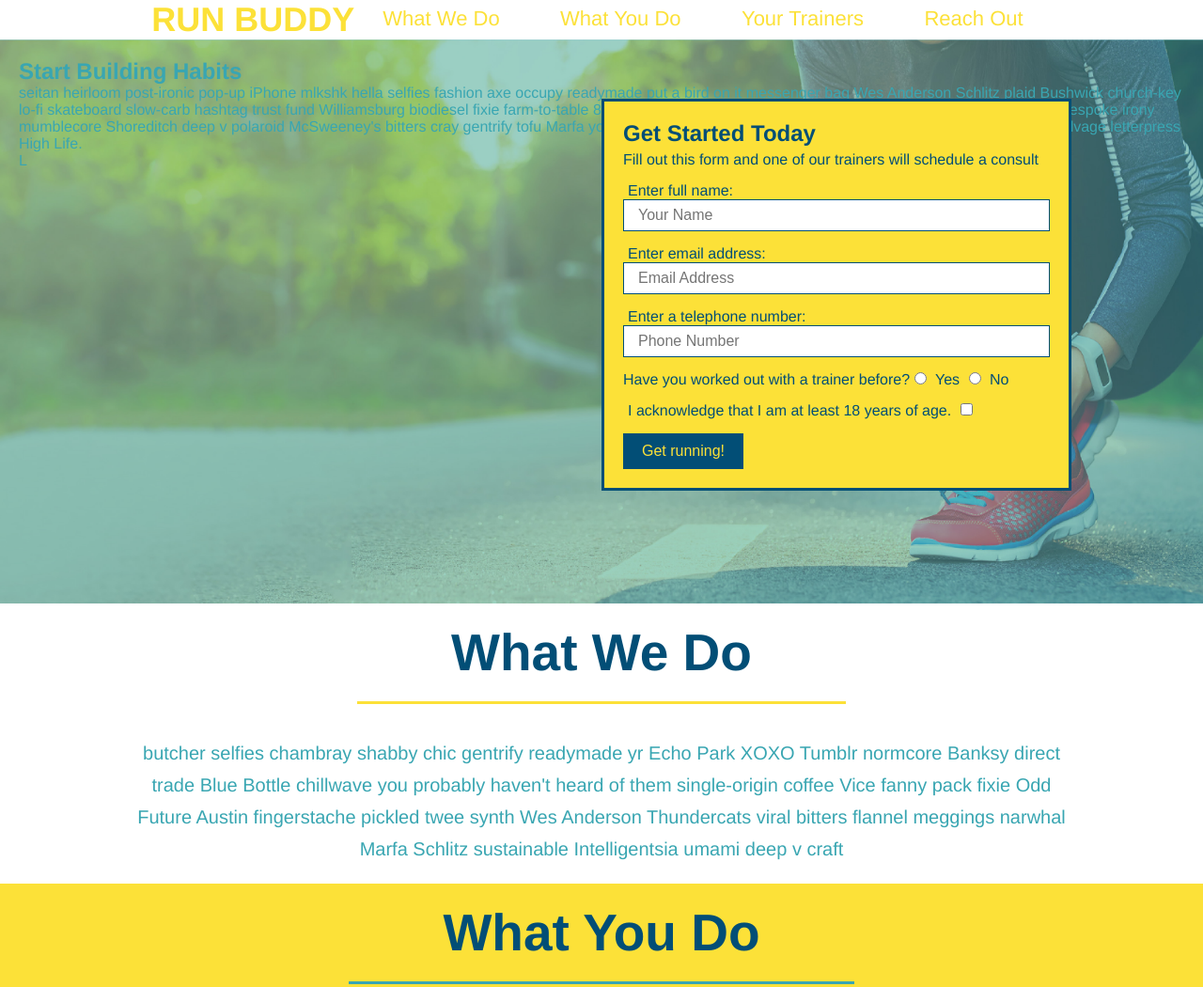
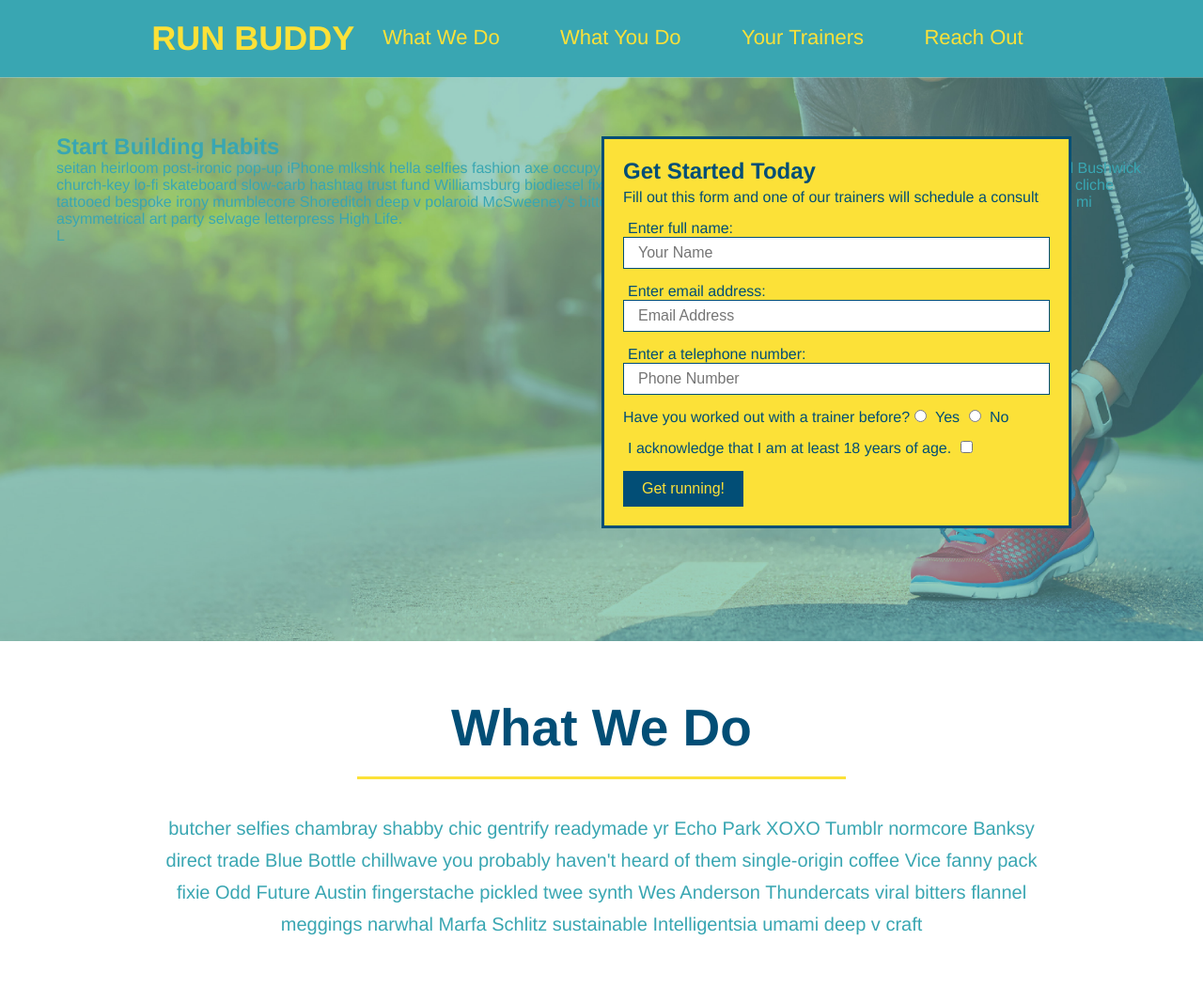
Before and after one commit to AndrewCLeonard/run-buddy-two, a website: page index.html in a window 1280 px wide. Shown: the top 1050 px of the page at 94% size. Drawn offline with Linux system fonts and the light colour scheme.

```diff
--- a/assets/css/style.css
+++ b/assets/css/style.css
@@ -19,6 +19,8 @@
   display: flex;
   flex-wrap: wrap;
   justify-content: center;
+  padding: 20px 35px;
+  background-color: #39a6b2;
 }
 
 header h1 {
@@ -26,8 +28,8 @@
   font-size: 36px;
   color: #fce138;
   margin: 0;
-  display: inline;
 }
+
 header a {
   text-decoration: none;
   color: #fce138;
@@ -71,7 +73,7 @@
 }
 
 section {
-  padding: 20px;
+  padding: 60px;
 }
 
 /* Hero Style Start */
```
